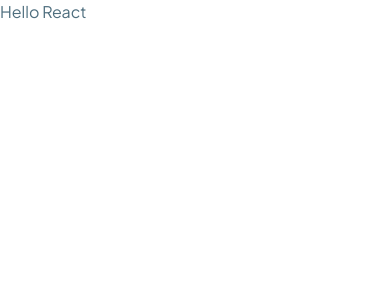
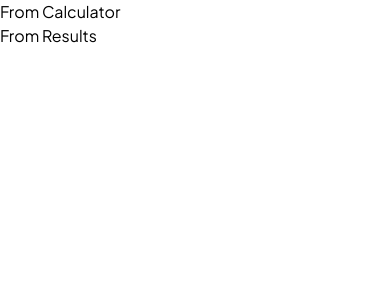
Before and after one commit to tOnski86/react-mortgage-calculator, a React (Vite) app: page / in a window 390 px wide. Shown: the top 300 px of the page. Built offline with nearby package versions, Linux system fonts and the light colour scheme.

Commit message:
Create initial components

```diff
--- a/src/App.jsx
+++ b/src/App.jsx
@@ -1,5 +1,17 @@
+import { useState } from 'react';
+
+import Calculator from './components/Calculator';
+import Placeholder from './components/Placeholder';
+import Results from './components/Results';
+
 function App() {
-  return <h1 className='text-slate-700'>Hello React</h1>;
+  const [results, setResults] = useState(false);
+  return (
+    <div className='grid grid-cols-1 sm:grid-cols-2'>
+      <Calculator />
+      {results ? <Placeholder /> : <Results />}
+    </div>
+  );
 }
 
 export default App;
--- /dev/null
+++ b/src/components/Calculator.jsx
@@ -0,0 +1,5 @@
+function Calculator() {
+  return <h1>From Calculator</h1>;
+}
+
+export default Calculator;
--- /dev/null
+++ b/src/components/Placeholder.jsx
@@ -0,0 +1,5 @@
+function Placeholder() {
+  return <h1>From Placeholder</h1>;
+}
+
+export default Placeholder;
--- /dev/null
+++ b/src/components/Results.jsx
@@ -0,0 +1,5 @@
+function Results() {
+  return <h1>From Results</h1>;
+}
+
+export default Results;
```
